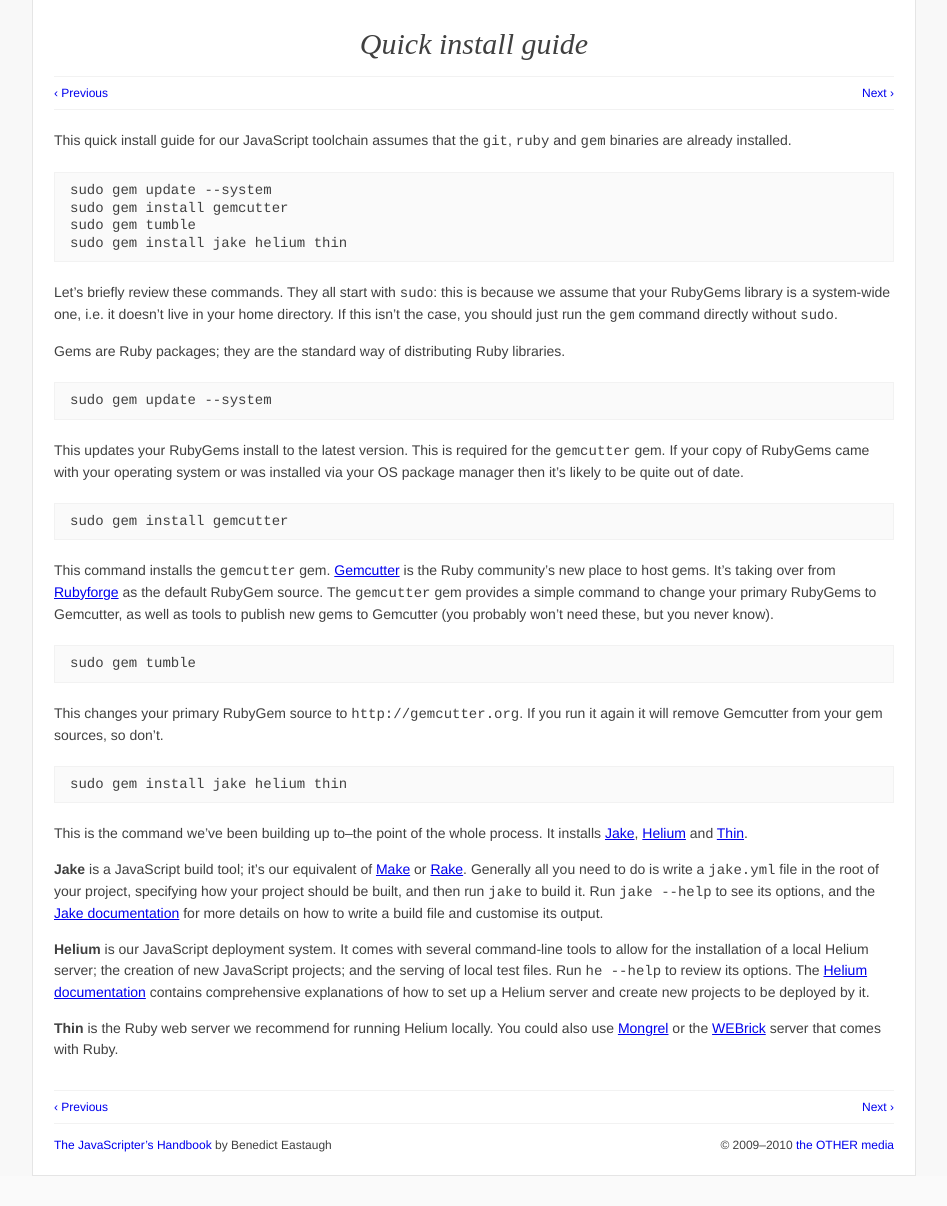
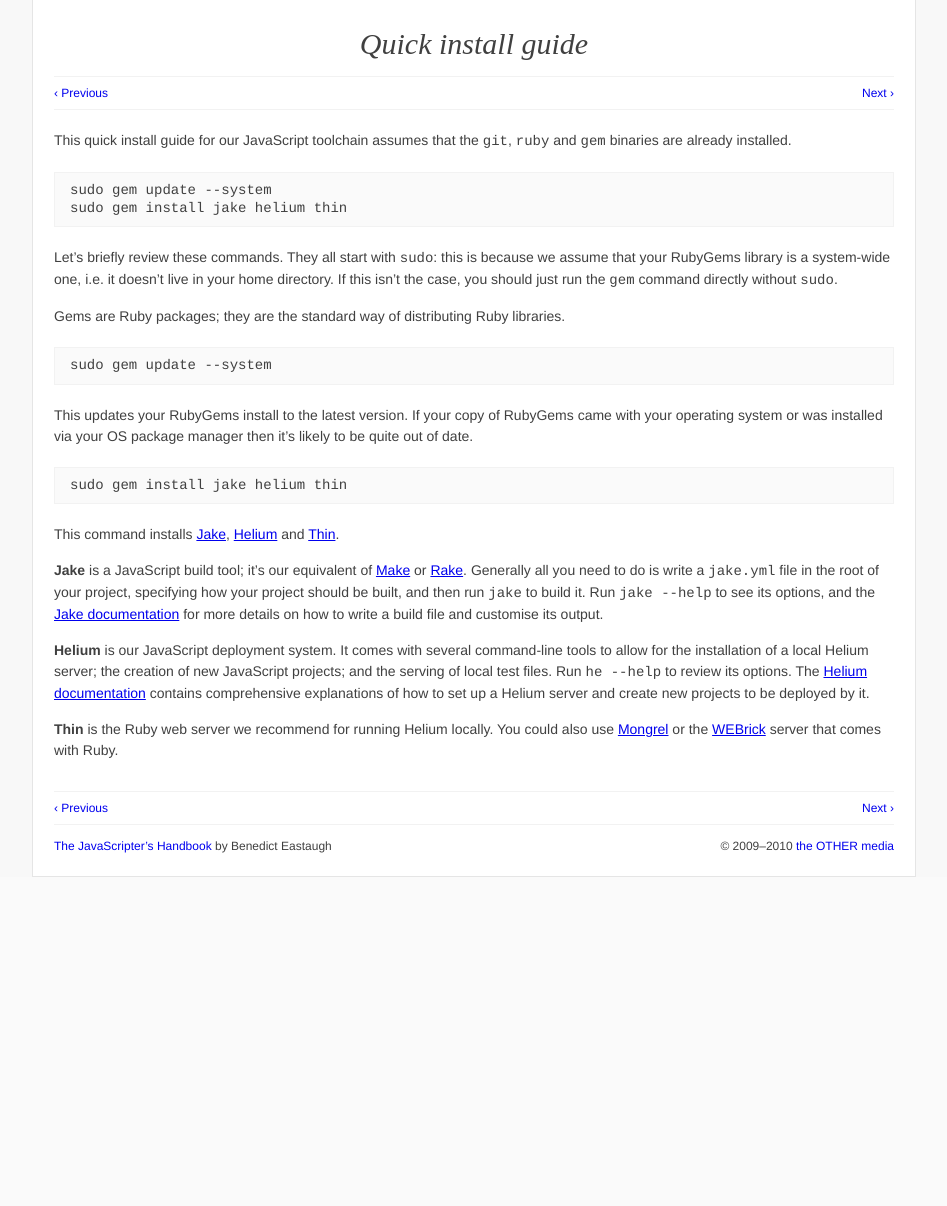
Before and after one commit to othermedia/js-handbook, a Jekyll site: the page built from quick-install.md, in a window 1280 px wide. Shown: the whole page, without its empty margins (166-1113 px from the left). Built offline with Jekyll 4.4.1, drawn with Linux system fonts in a browser that asks for light colours; Markdown is read by kramdown in place of the engine named in the settings; after the commit the page ends 907 px from its top, so only the background shows below that.

Commit message:
Remove Gemcutter-related instructions from the Quick install guide.
Recent updates to RubyGems mean that installing the Gemcutter gem is no longer necessary merely to use gemcutter.org as a gem source.

```diff
--- a/quick-install.md
+++ b/quick-install.md
@@ -10,8 +10,6 @@ This quick install guide for our JavaScript toolchain assumes that the `git`,
 `ruby` and `gem` binaries are already installed.
 
     sudo gem update --system
-    sudo gem install gemcutter
-    sudo gem tumble
     sudo gem install jake helium thin
 
 Let's briefly review these commands. They all start with `sudo`: this is
@@ -24,29 +22,13 @@ libraries.
 
     sudo gem update --system
 
-This updates your RubyGems install to the latest version. This is required
-for the `gemcutter` gem. If your copy of RubyGems came with your operating
-system or was installed via your OS package manager then it's likely to be
-quite out of date.
-
-    sudo gem install gemcutter
-
-This command installs the `gemcutter` gem. [Gemcutter][gemcutter] is the Ruby
-community's new place to host gems. It's taking over from
-[Rubyforge][rubyforge] as the default RubyGem source. The `gemcutter` gem
-provides a simple command to change your primary RubyGems to Gemcutter, as well
-as tools to publish new gems to Gemcutter (you probably won't need these, but
-you never know).
-
-    sudo gem tumble
-
-This changes your primary RubyGem source to `http://gemcutter.org`. If you run
-it again it will remove Gemcutter from your gem sources, so don't.
+This updates your RubyGems install to the latest version. If your copy of
+RubyGems came with your operating system or was installed via your OS package
+manager then it's likely to be quite out of date.
 
     sudo gem install jake helium thin
 
-This is the command we've been building up to--the point of the whole process.
-It installs [Jake][jake], [Helium][helium] and [Thin][thin].
+This command installs [Jake][jake], [Helium][helium] and [Thin][thin].
 
 **Jake** is a JavaScript build tool; it's our equivalent of [Make][make] or
 [Rake][rake]. Generally all you need to do is write a `jake.yml` file in the
@@ -66,7 +48,6 @@ projects to be deployed by it.
 could also use [Mongrel][mongrel] or the [WEBrick][webrick] server that comes
 with Ruby.
 
-  [gemcutter]: http://gemcutter.org/
   [rubyforge]: http://rubyforge.org/
   [jake]:      http://github.com/jcoglan/jake
   [jakedocs]:  /jake.html
```
